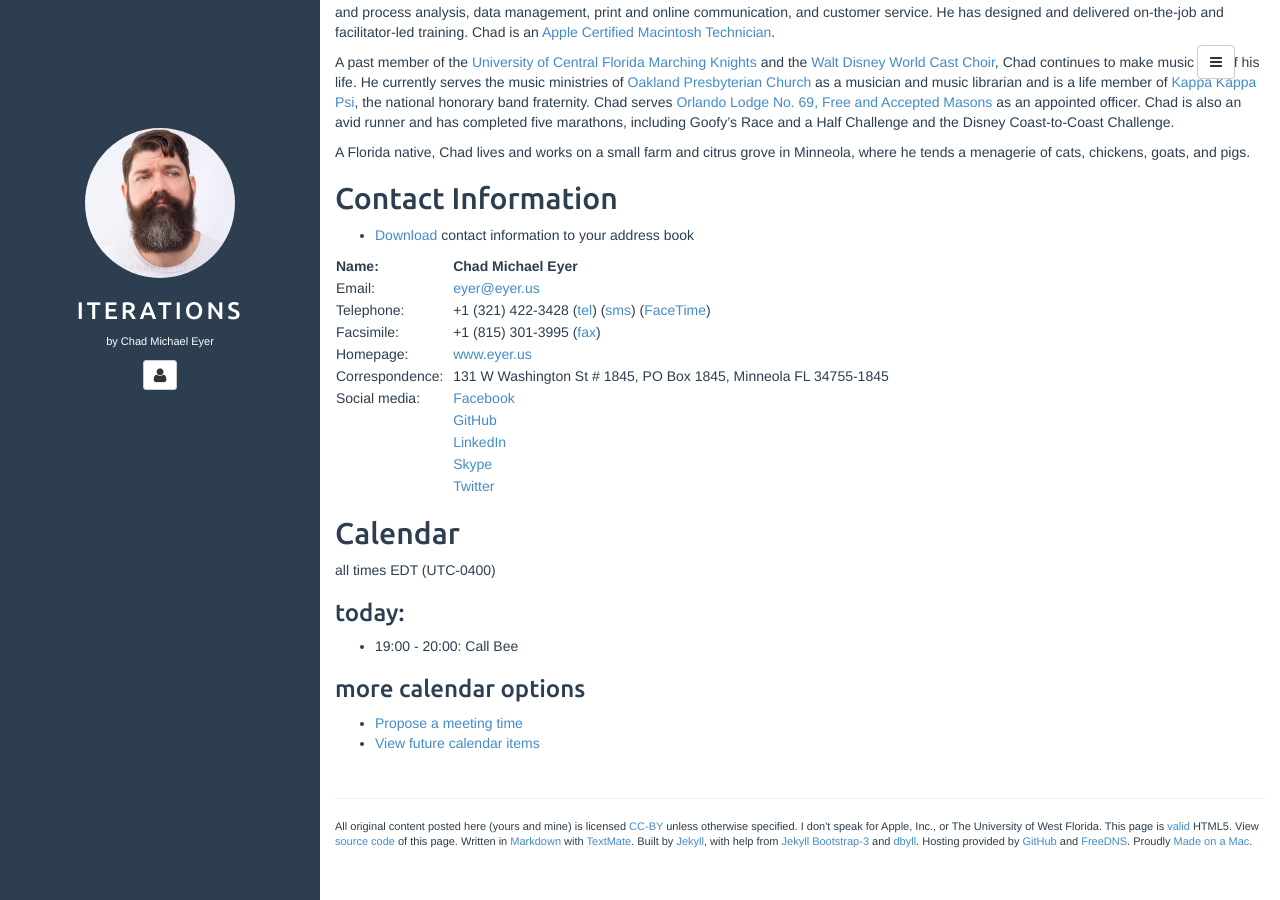
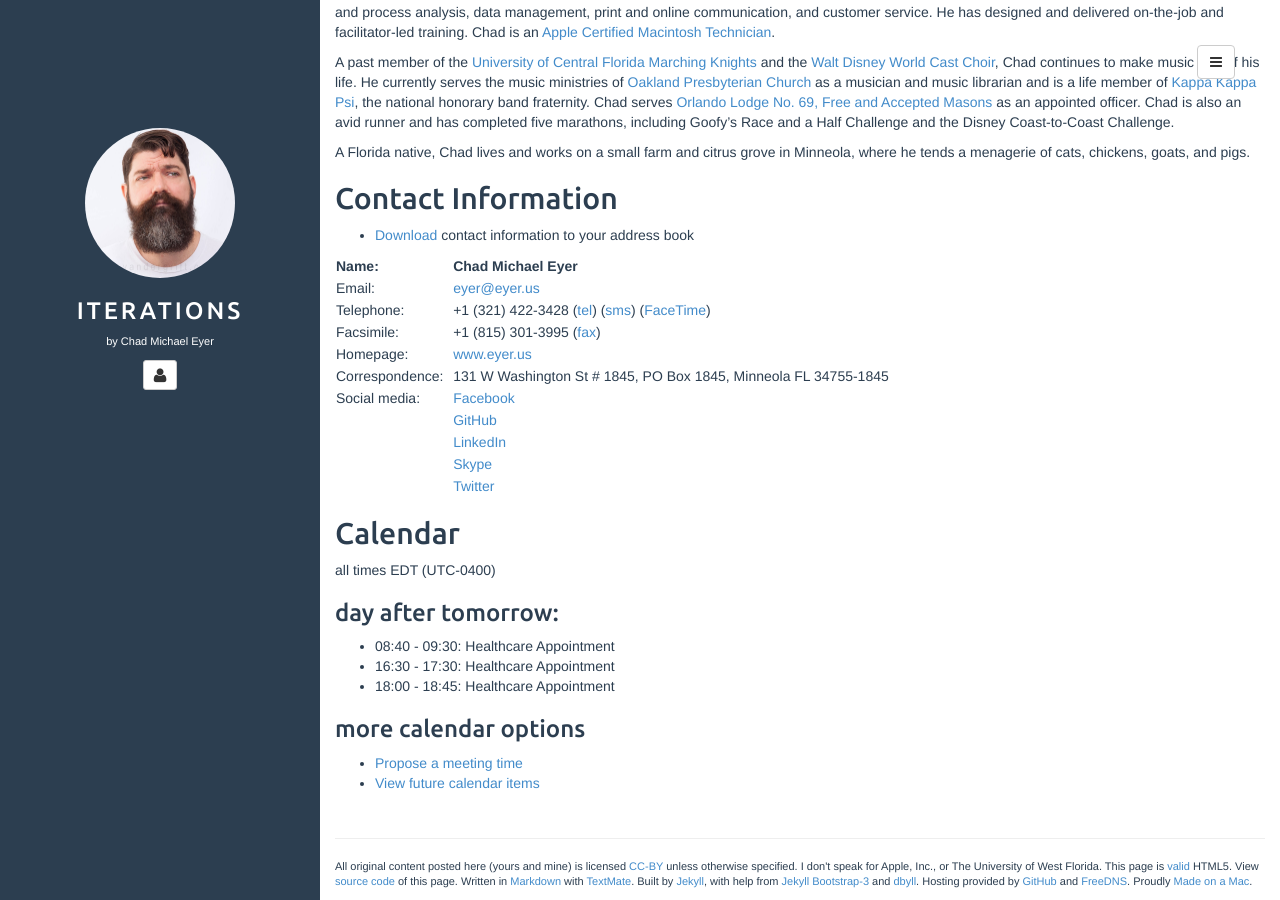
Before and after one commit to chadmichaeleyer/chadmichaeleyer.github.io, a Jekyll site: the page built from about.md, in a window 1280 px wide and 900 px high, scrolled down 917 px. Built offline with Jekyll 4.4.1, drawn with Linux system fonts in a browser that asks for light colours.

Commit message:
calendar update

```diff
--- a/calendar.markdown
+++ b/calendar.markdown
@@ -1,5 +1,7 @@
 all times EDT (UTC-0400)
 
-### today:
+### day after tomorrow:
 
-* 19:00 - 20:00: Call Bee
+* 08:40 - 09:30: Healthcare Appointment
+* 16:30 - 17:30: Healthcare Appointment
+* 18:00 - 18:45: Healthcare Appointment
```
Also changed, not shown: calendar-year.markdown (+5 -4 lines).
